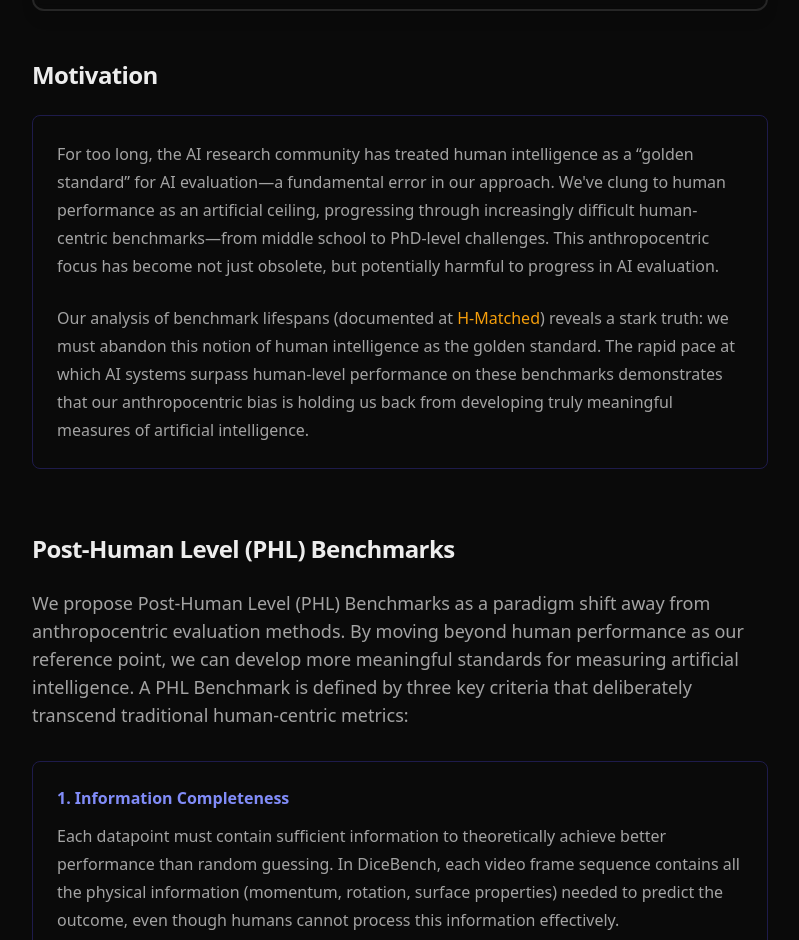
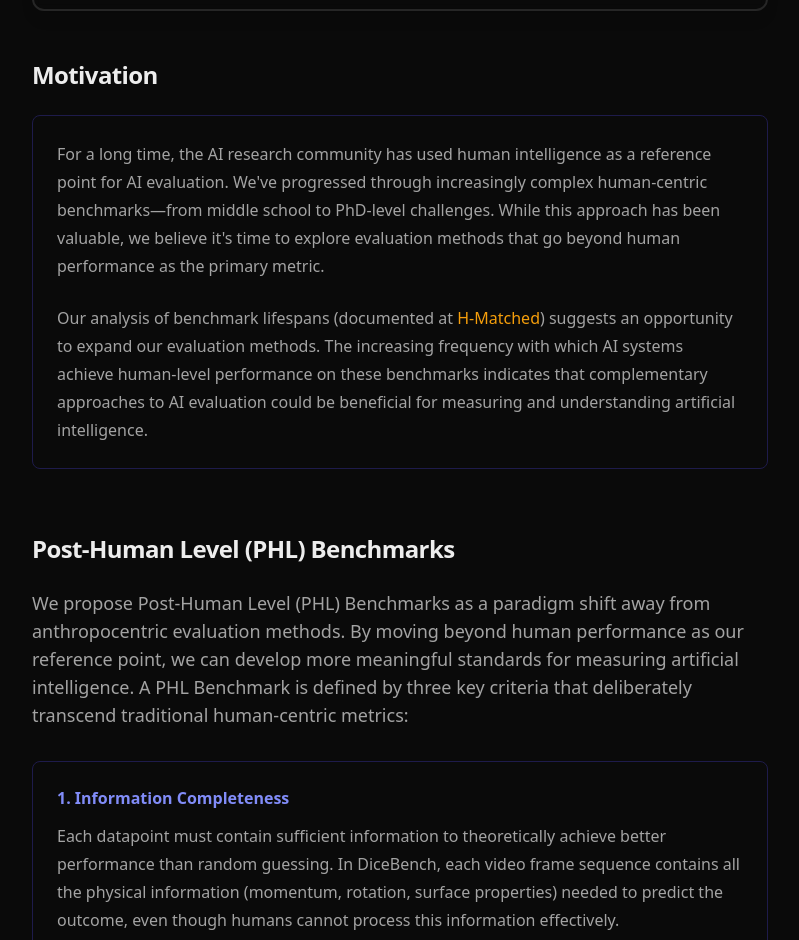
Before and after one commit to mrconter1/dice-bench, a Next.js app: page / in a window 1280 px wide. Shown: the part 818-1758 px from the top of the page, without its empty margins (240-1039 px from the left). Built offline with nearby package versions, Linux system fonts and the light colour scheme.

Commit message:
Make text less accussative

```diff
--- a/src/app/page.tsx
+++ b/src/app/page.tsx
@@ -81,20 +81,19 @@ export default function Home() {
           <h2 className="text-secondary-foreground">Motivation</h2>
           <div className="bg-secondary/10 p-6 rounded-lg border border-secondary">
             <p>
-              For too long, the AI research community has treated human intelligence as a
-              &ldquo;golden standard&rdquo; for AI evaluation—a fundamental error in our approach.
-              We&apos;ve clung to human performance as an artificial ceiling, progressing through
-              increasingly difficult human-centric benchmarks—from middle school to PhD-level
-              challenges. This anthropocentric focus has become not just obsolete, but
-              potentially harmful to progress in AI evaluation.
+              For a long time, the AI research community has used human intelligence as a
+              reference point for AI evaluation. We've progressed through increasingly complex
+              human-centric benchmarks—from middle school to PhD-level challenges. While this
+              approach has been valuable, we believe it's time to explore evaluation methods
+              that go beyond human performance as the primary metric.
             </p>
             <p className="mb-0">
               Our analysis of benchmark lifespans (documented at <a href="https://h-matched.vercel.app/"
-              className="font-medium text-accent hover:text-primary transition-colors" target="_blank" rel="noopener noreferrer">H-Matched</a>) reveals
-              a stark truth: we must abandon this notion of human intelligence as the golden standard.
-              The rapid pace at which AI systems surpass human-level performance on these benchmarks
-              demonstrates that our anthropocentric bias is holding us back from developing truly
-              meaningful measures of artificial intelligence.
+              className="font-medium text-accent hover:text-primary transition-colors" target="_blank" rel="noopener noreferrer">H-Matched</a>) suggests
+              an opportunity to expand our evaluation methods. The increasing frequency with which
+              AI systems achieve human-level performance on these benchmarks indicates that
+              complementary approaches to AI evaluation could be beneficial for measuring and
+              understanding artificial intelligence.
             </p>
           </div>
         </section>
```
